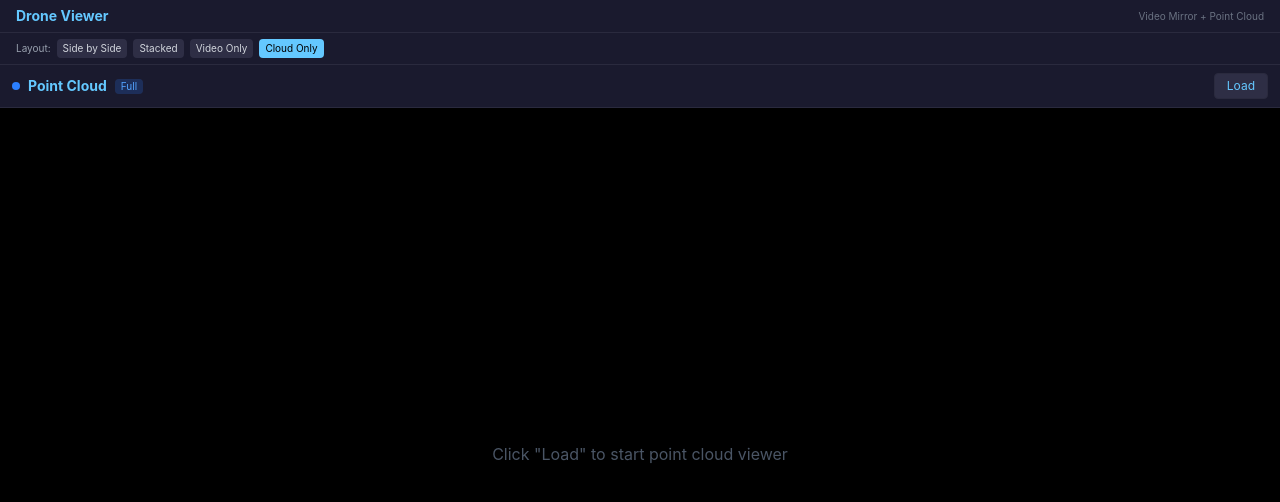
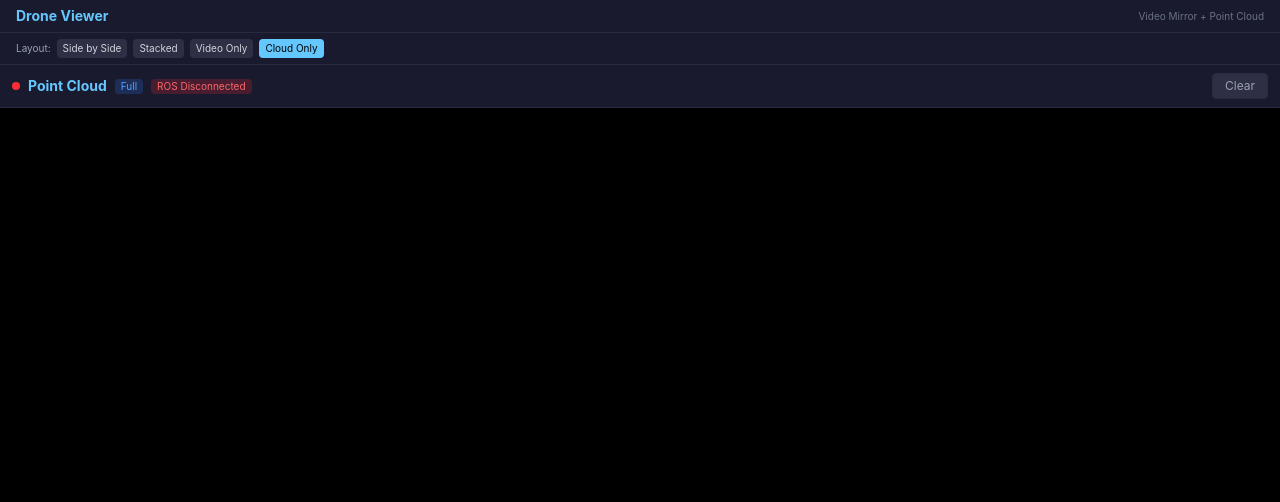
Before and after one commit to saurabh-bhandari18/drone-viewer-tauri, a React (Vite) app: page / in a window 1280 px wide. Shown: the top 502 px of the page. Built offline with nearby package versions, Linux system fonts and the light colour scheme; no server answers.

Commit message:
update the error handlish for foxglove

```diff
--- a/src/App.tsx
+++ b/src/App.tsx
@@ -34,33 +34,48 @@ function StreamPanel({ streamUrl }: { streamUrl: string }) {
 }
 
 function FoxglovePanel({ foxgloveSpace }: { foxgloveSpace: number }) {
-  const [loaded, setLoaded] = useState(false);
+  const [loaded, setLoaded] = useState(true);
+  const [rosConnected, setRosConnected] = useState(false);
   const isNarrow = foxgloveSpace < NARROW_THRESHOLD;
+
+  useEffect(() => {
+    const checkRos = () => {
+      const ws = new WebSocket(`ws://${FOXGLOVE_HOST}:9090`);
+      ws.onopen = () => { setRosConnected(true); ws.close(); };
+      ws.onerror = () => { setRosConnected(false); };
+    };
+    checkRos();
+    const interval = setInterval(checkRos, 5000);
+    return () => clearInterval(interval);
+  }, []);
 
   return (
     <div className="flex flex-col h-full overflow-hidden">
       <div className="flex items-center gap-2 px-3 py-2 bg-[#1a1a2e] border-b border-[#2a2a3e] shrink-0">
-        <span className="w-2 h-2 rounded-full bg-blue-500 shrink-0" />
+        <span className={`w-2 h-2 rounded-full shrink-0 ${rosConnected ? "bg-green-500" : "bg-red-500"}`} />
         <span className="text-sm font-bold text-[#64c8ff] shrink-0">Point Cloud</span>
-        <span className={`text-[10px] px-1.5 rounded shrink-0 ${
-          isNarrow ? "bg-yellow-500/20 text-yellow-400" : "bg-blue-500/20 text-blue-400"
-        }`}>
+        <span className={`text-[10px] px-1.5 rounded shrink-0 ${isNarrow ? "bg-yellow-500/20 text-yellow-400" : "bg-blue-500/20 text-blue-400"
+          }`}>
           {isNarrow ? "Compact" : "Full"}
         </span>
-        {!loaded && (
+        <span className={`text-[10px] px-1.5 rounded shrink-0 ${
+          rosConnected ? "bg-green-500/20 text-green-400" : "bg-red-500/20 text-red-400"
+        }`}>
+          {rosConnected ? "ROS Connected" : "ROS Disconnected"}
+        </span>
+        {loaded ? (
+          <button
+            onClick={() => setLoaded(false)}
+            className="ml-auto px-3 py-1 bg-[#2e2e45] border border-[#2a2a3e] rounded text-xs text-gray-400 hover:bg-[#2a2a3e] transition shrink-0"
+          >
+            Clear
+          </button>
+        ) : (
           <button
             onClick={() => setLoaded(true)}
             className="ml-auto px-3 py-1 bg-[#2e2e45] border border-[#2a2a3e] rounded text-xs text-[#64c8ff] hover:bg-[#2a2a3e] transition shrink-0"
           >
             Load
-          </button>
-        )}
-        {loaded && (
-          <button
-            onClick={() => setLoaded(false)}
-            className="ml-auto px-3 py-1 bg-[#2e2e45] border border-[#2a2a3e] rounded text-xs text-gray-400 hover:bg-[#2a2a3e] transition shrink-0"
-          >
-            Clear
           </button>
         )}
       </div>
@@ -120,9 +135,8 @@ function SettingsBar({
           <button
             key={key}
             onClick={() => onLayoutChange(key)}
-            className={`px-1.5 py-0.5 rounded text-[10px] ${
-              layout === key ? "bg-[#64c8ff] text-black" : "bg-[#2e2e45] text-gray-300"
-            }`}
+            className={`px-1.5 py-0.5 rounded text-[10px] ${layout === key ? "bg-[#64c8ff] text-black" : "bg-[#2e2e45] text-gray-300"
+              }`}
           >
             {label}
           </button>
```
